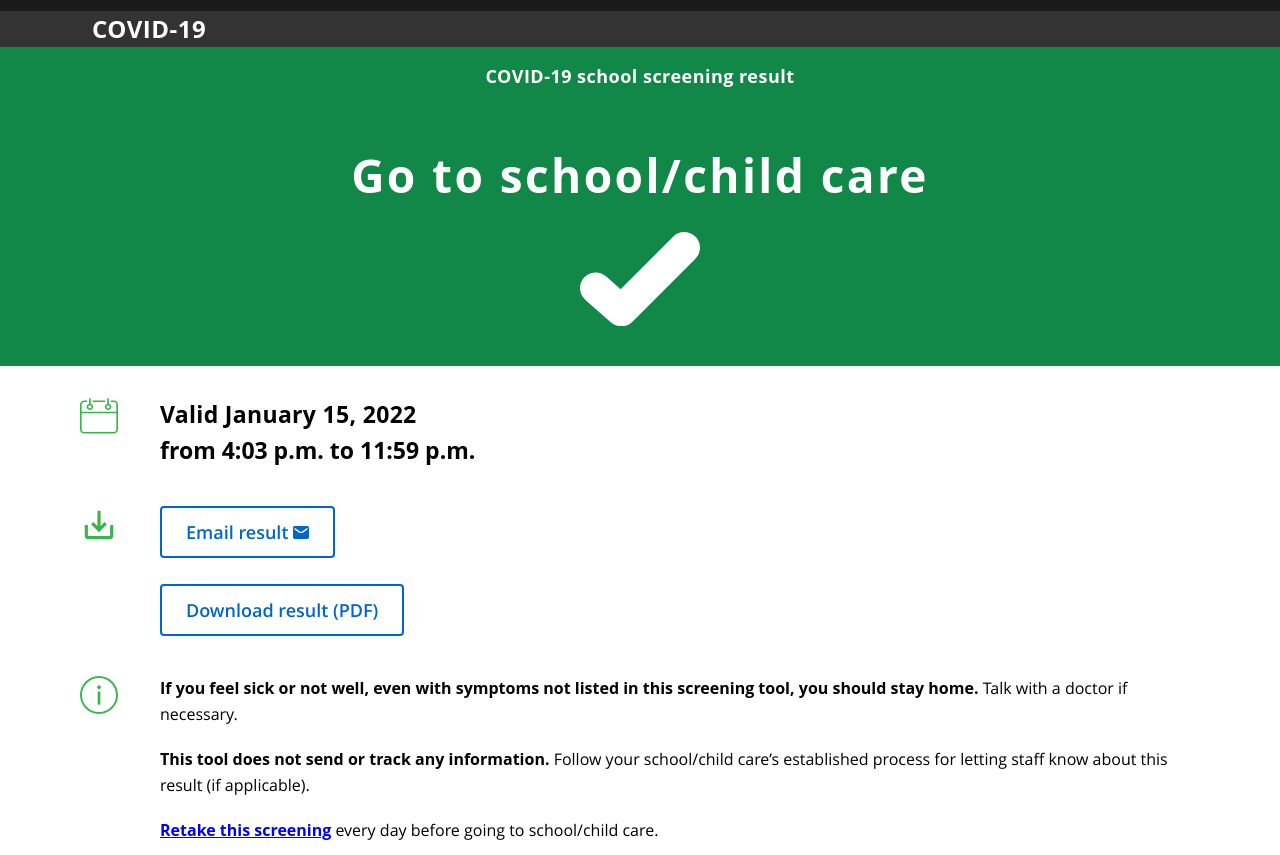
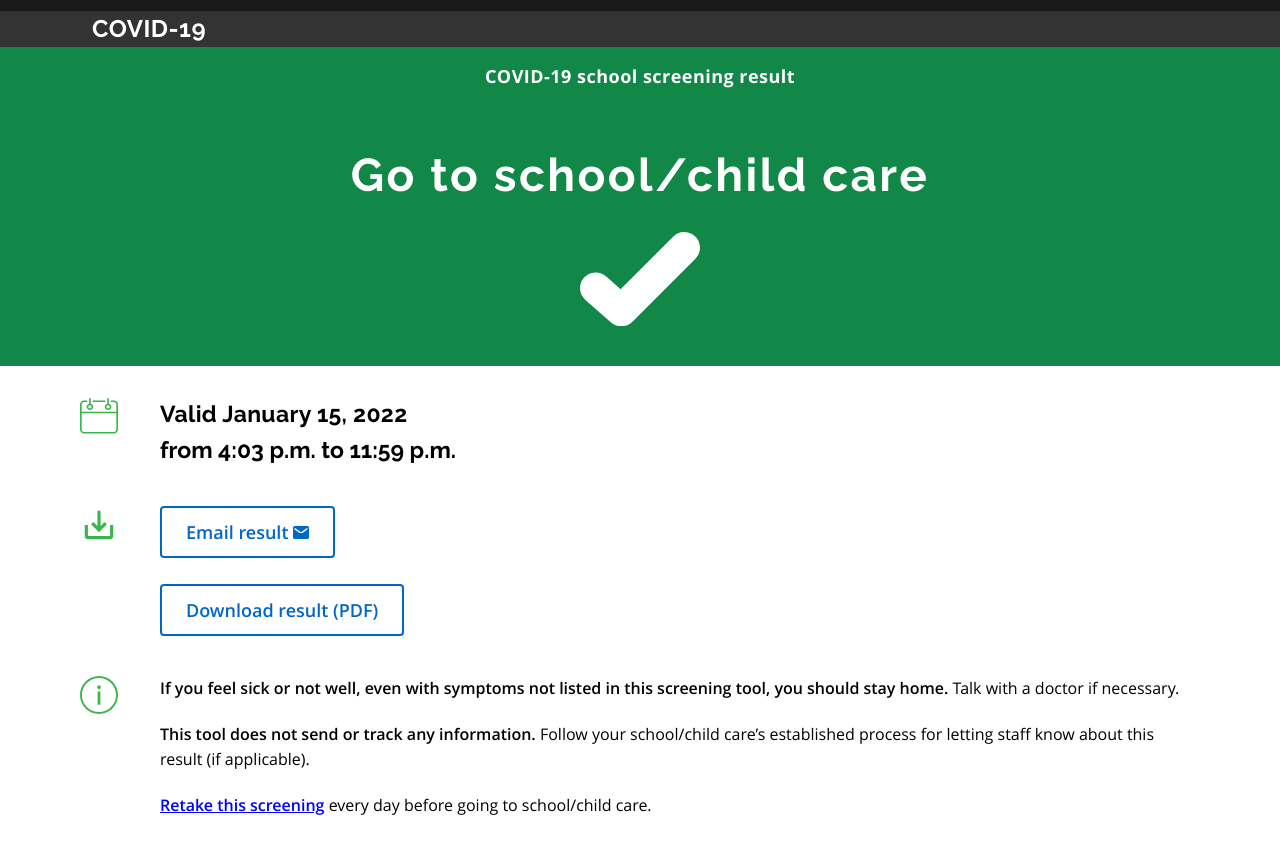
Before and after one commit to cowthatprograms/screening, a plain HTML site: page index.html in a window 1280 px wide. Shown: the part 49-904 px from the top of the page. Drawn offline with nearby package versions, Linux system fonts and the light colour scheme; a web font is replaced by a local one.

Commit message:
Add files via upload

```diff
--- a/index.html
+++ b/index.html
@@ -12,6 +12,9 @@
             let date = new Date();
             let hours = date.getHours();
             let text = 'a.m.';
+            if (hours == 0 || hours == 12) {
+                hours += 12;
+            }
             if (hours > 12) {
               hours -= 12;
               text = 'p.m.';
@@ -26,7 +29,9 @@
             y.innerHTML = text2;
           }
         </script>
-        <style data-href="/covid-19-ss-assets/styles.c588682efe9f2845db66.css">
+        <style>
+            @import url('https://fonts.googleapis.com/css2?family=Raleway:wght@400;600;700&display=swap');
+            @import url('https://fonts.googleapis.com/css2?family=Open+Sans:ital,wght@0,400;0,600;0,700;1,400&display=swap');
             :root {
                 font-family: Open Sans,Helvetica Neue,Helvetica,Arial,sans-serif;
                 font-size: 1rem
@@ -704,7 +709,7 @@
             }
 
             strong {
-                font-weight: 700
+                font-weight: 600
             }
 
             hr {
@@ -758,7 +763,8 @@
 
             a {
                 color: #06c;
-                text-decoration: underline
+                text-decoration: underline;
+                font-weight: 400;
             }
 
             a:visited {
@@ -3341,7 +3347,7 @@
                 -webkit-text-decoration: underline;
                 text-decoration: underline;
                 cursor: pointer;
-                font-weight: bold;
+                font-weight: 600;
             }
 
             /*!sc*/
@@ -3518,7 +3524,7 @@
                                             <div class="show-for-sr">Main navigation</div>
                                             <span class="ontario-navigation__title ontario-margin-bottom-0-!">
                                                 <a href="/" title="Home">
-                                                    <span class="uppercase" aria-hidden="true">Covid-19</span>
+                                                    <span class="uppercase" aria-hidden="true" style="font-weight: 700;">Covid-19</span>
                                                     <span class="show-for-sr">Covid-19</span>
                                                 </a>
                                             </span>
```
